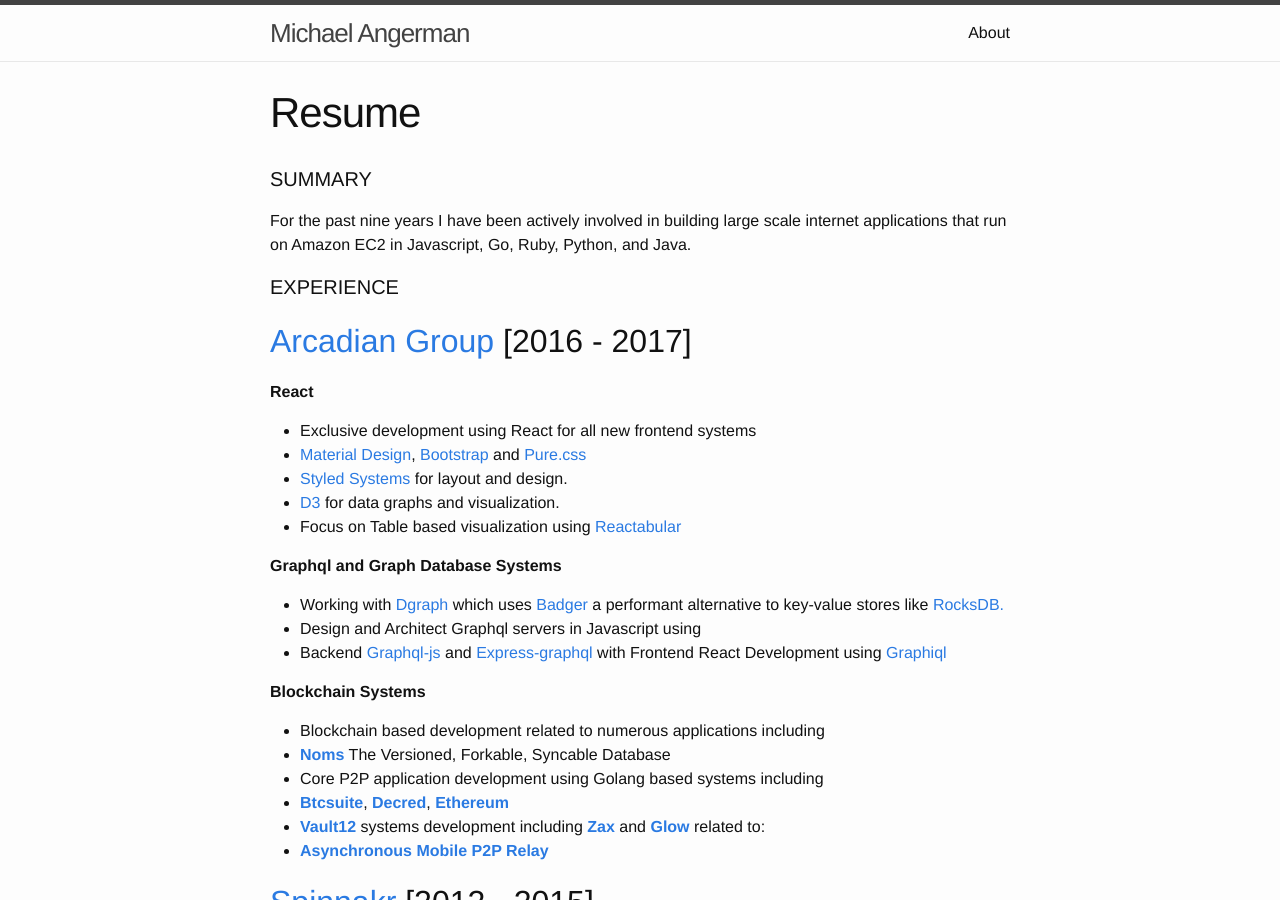
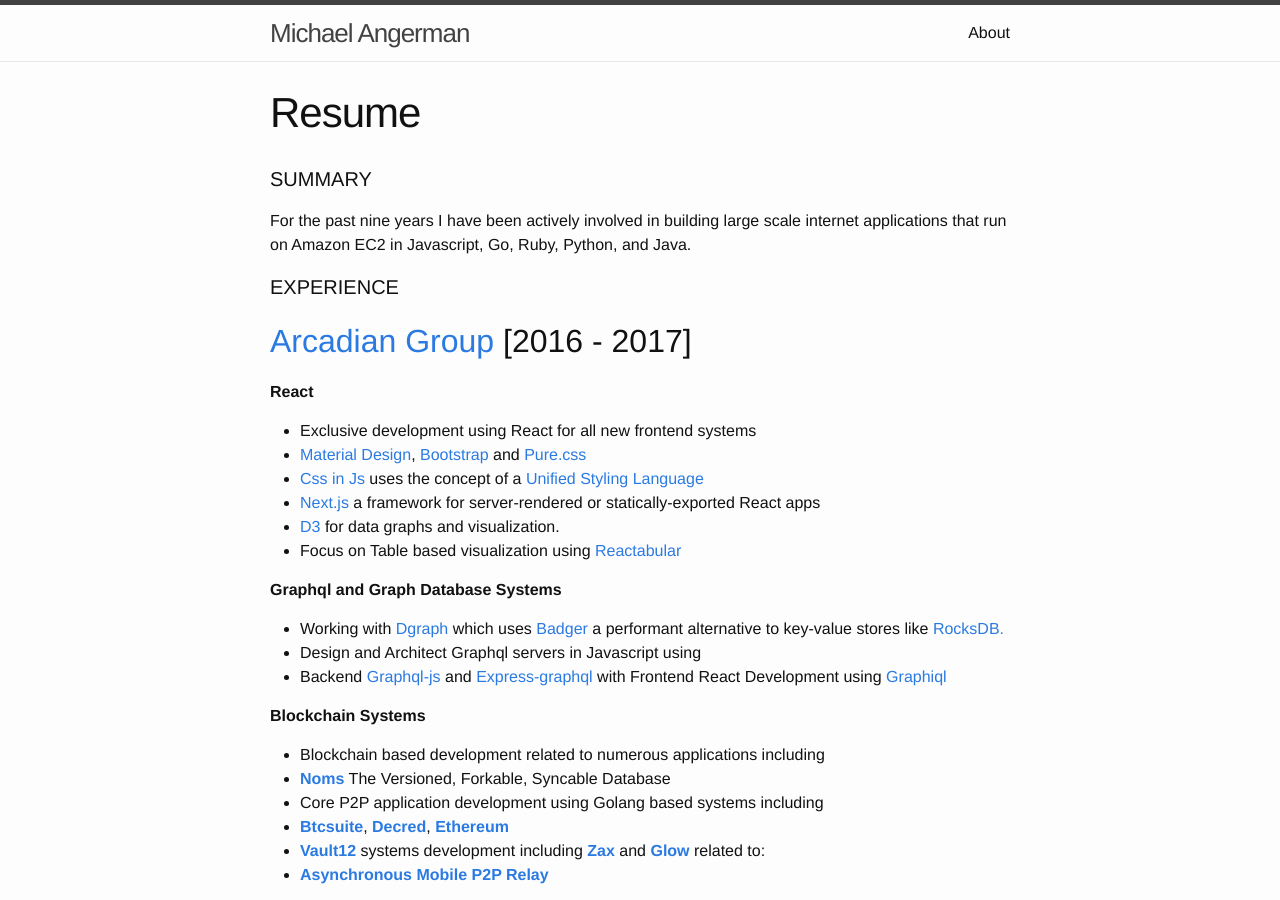
Before and after one commit to angermanmichael/link16, a Jekyll site: the page built from _posts/2017-11-03-cv.md, in a window 1280 px wide and 900 px high. Built offline with Jekyll 4.4.1, drawn with Linux system fonts in a browser that asks for light colours.

Commit message:
refactor react section

```diff
--- a/_posts/2017-11-03-cv.md
+++ b/_posts/2017-11-03-cv.md
@@ -16,7 +16,9 @@ For the past nine years I have been actively involved in building large scale in
 
 * Exclusive development using React for all new frontend systems
 * [Material Design](https://material-ui-next.com/), [Bootstrap](https://getbootstrap.com/) and [Pure.css](https://purecss.io/)
-* [Styled Systems](https://github.com/jxnblk/styled-system) for layout and design.
+* [Css in Js](http://cssinjs.org) uses the concept of a
+[Unified Styling Language](https://medium.com/seek-blog/a-unified-styling-language-d0c208de2660)
+* [Next.js](https://github.com/zeit/next.js/) a framework for server-rendered or statically-exported React apps
 * [D3](https://d3js.org/) for data graphs and visualization.
 * Focus on Table based visualization using [Reactabular](https://github.com/reactabular)
 
```
